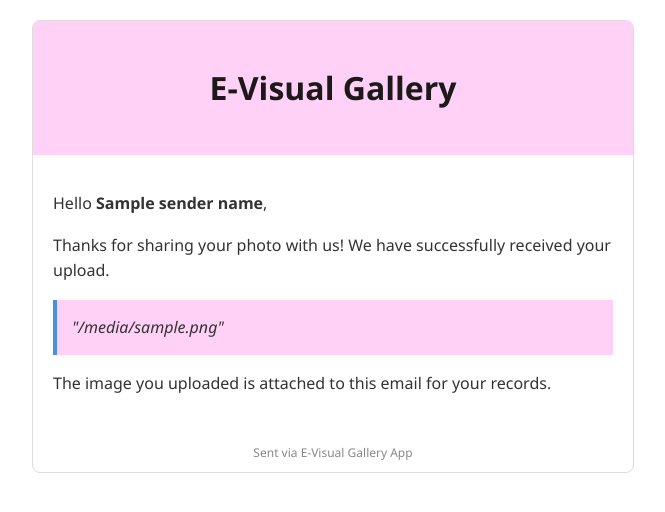
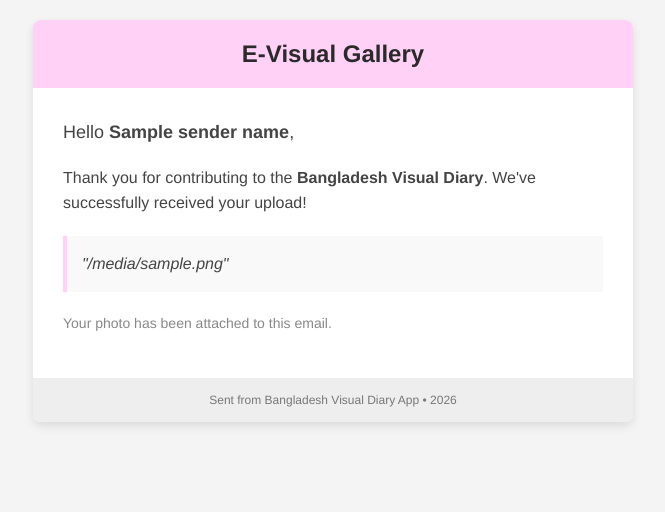
Before and after one commit to Tamana543/BangladeshVisualDiary, a Flask app: template templates/email_template.html in a window 1280 px wide. Shown: the top 512 px of the page, without its empty margins (307-972 px from the left). Run offline with Flask 3, Linux system fonts and the light colour scheme; the template is opened without the code that fills it: most values are stand-ins (such as "Sample title", 1, 10 or a date in 2020).

Commit message:
Template updated : flask only accept inline css !!

```diff
--- a/templates/email_template.html
+++ b/templates/email_template.html
@@ -5,68 +5,31 @@
      <meta name="viewport" content="width=device-width, initial-scale=1.0">
      <title>Email Template</title>
 </head>
-<style>
-        body
-         {
-          font-family: 'Segoe UI', Tahoma, Geneva, Verdana, sans-serif;
-         color: #333;
-         line-height: 1.6;
-     }
-        .container
-         {
-          width: 90%;
-          max-width: 600px;
-           margin: 20px auto;
-          border: 1px solid #ddd;
-           border-radius: 8px;
-          overflow: hidden;
 
-     }
-        .header
-         {
-           background-color: #ffd1f7;
-           color: rgb(27, 25, 25);
-           padding: 20px;
-           text-align: center;
-      }
-        .content
-         {
-          padding: 20px;
-      }
-        .description-box
-         {
-          background-color:  #ffd1f7;
-          border-left: 4px solid #4A90E2;
-           padding: 15px;
-          margin: 15px 0;
-           font-style: italic;
-     }
-        .footer
-         {
-           font-size: 12px;
-           text-align: center;
-           color: #888;
-          padding: 10px;
-      }
-    </style>
-<body>
-     <div class="container">
-        <div class="header">
-            <h1>E-Visual Gallery</h1>
-        </div>
-        <div class="content">
-            <p>Hello <strong>{{ sender_name }}</strong>,</p>
-            <p>Thanks for sharing your photo with us! We have successfully received your upload.</p>
+<body style="margin: 0; padding: 0; font-family: 'Helvetica Neue', Helvetica, Arial, sans-serif; background-color: #f4f4f4;">
+    <table align="center" border="0" cellpadding="0" cellspacing="0" width="100%" style="max-width: 600px; background-color: #ffffff; margin-top: 20px; border-radius: 8px; overflow: hidden; box-shadow: 0 4px 10px rgba(0,0,0,0.1);">
+        <tr>
+            <td style="background-color: #ffd1f7; padding: 20px; text-align: center; color: #2b2a2a;">
+                <h1 style="margin: 0; font-size: 24px;">E-Visual Gallery</h1>
+            </td>
+        </tr>
+        <tr>
+            <td style="padding: 30px; color: #444444; line-height: 1.6;">
+                <p style="font-size: 18px; margin-top: 0;">Hello <strong>{{ sender_name }}</strong>,</p>
+                <p>Thank you for contributing to the <strong>Bangladesh Visual Diary</strong>. We've successfully received your upload!</p>
 
-            <div class="description-box">
-                "{{ photo_description }}"
-            </div>
+                <div style="background-color: #f9f9f9; border-left: 4px solid #ffd1f7; padding: 15px; margin: 20px 0; font-style: italic;">
+                    "{{ photo_description }}"
+                </div>
 
-            <p>The image you uploaded is attached to this email for your records.</p>
-        </div>
-        <div class="footer">
-            Sent via E-Visual Gallery App
-        </div>
-    </div>
+                <p style="font-size: 14px; color: #888;">Your photo has been attached to this email.</p>
+            </td>
+        </tr>
+        <tr>
+            <td style="background-color: #eeeeee; padding: 15px; text-align: center; font-size: 12px; color: #777777;">
+                Sent from Bangladesh Visual Diary App &bull; 2026
+            </td>
+        </tr>
+    </table>
 </body>
 </html>
```
